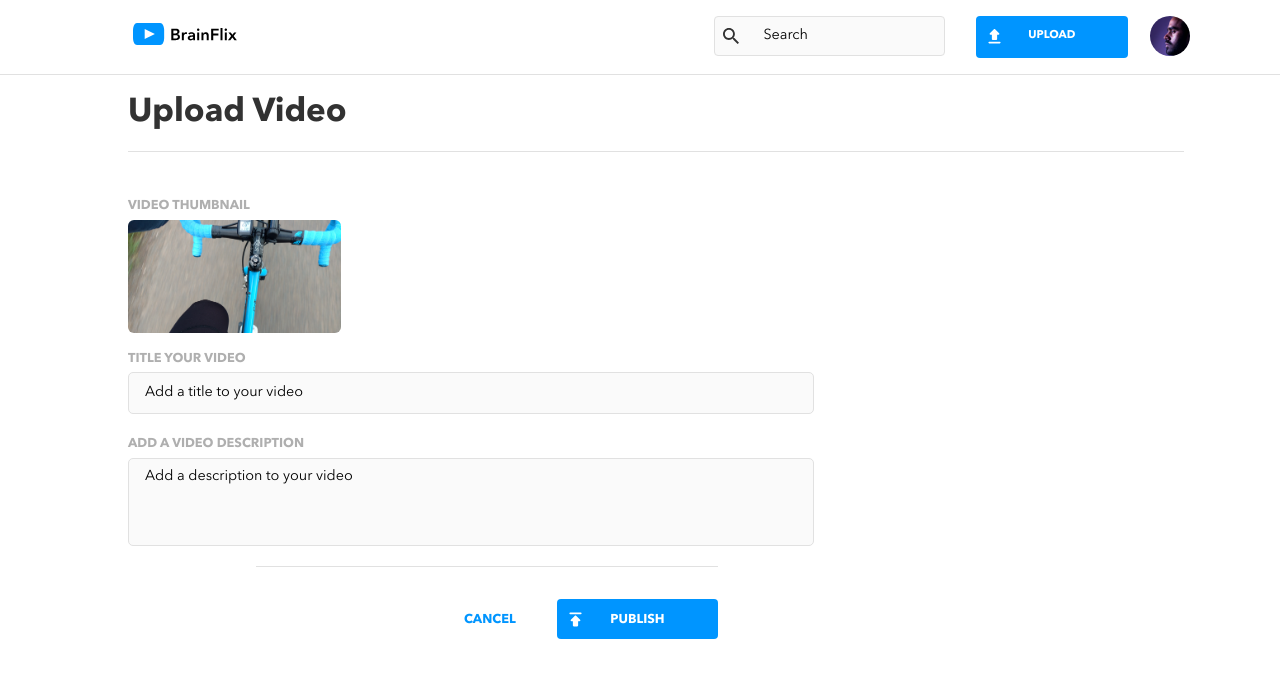
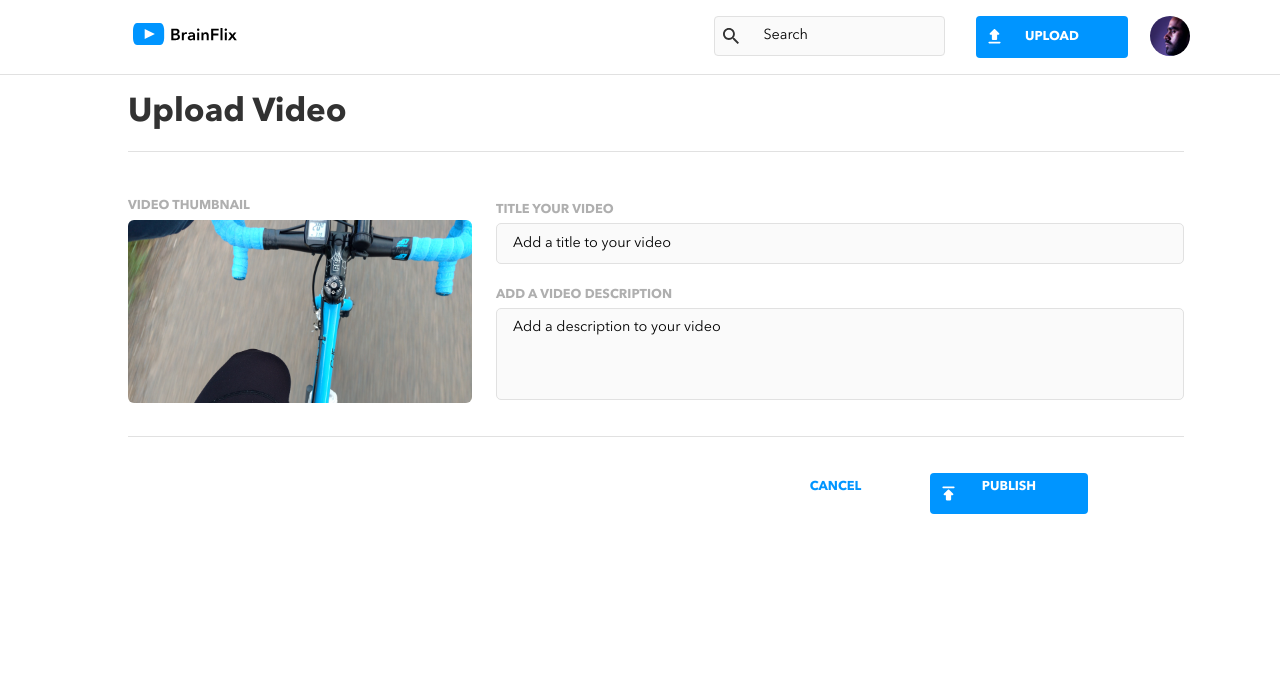
Before and after one commit to retrocolours/tatiana-privezentseva-brainflix, a React (Create React App) app: page /upload in a window 1280 px wide. Shown: the top 678 px of the page. Built offline with nearby package versions, Linux system fonts and the light colour scheme.

Commit message:
fix css for the Upload page

```diff
--- a/src/components/Button/Button.scss
+++ b/src/components/Button/Button.scss
@@ -50,17 +50,24 @@
     }
   }
 
+  &--upload {
+    @include desktop {
+      font-size: 0.8rem;
+    }
+  }
+
   &--publish {
+    padding-top: 0rem;
     background-image: url(../../assets/Icons/publish.svg);
     @include tablet {
       margin-top: 2rem;
       margin-left: 2rem;
-      width: 22%;
+      width: 24%;
     }
     @include desktop {
       font-size: 0.8rem;
-      width: 35%;
-      height: 2.5rem
+      width: 19%;
+      height: 2.6rem;
     }
   }
 
--- a/src/pages/Upload/Upload.js
+++ b/src/pages/Upload/Upload.js
@@ -35,12 +35,12 @@ function Upload() {
       <section className="form">
         <h1 className="form__title">Upload Video</h1>
         <div className="form__container">
-
           <form
             onSubmit={(event) => handleSubmit(event)}
             id="form__form"
             className="form__form"
           >
+            <div className="form__info">
               <div className="form__box">
                 <label className="form__subtitle">Video Thumbnail</label>
                 <img
@@ -49,6 +49,7 @@ function Upload() {
                   alt="thumbnail"
                 ></img>
               </div>
+              <div className="form__wrapper">
                 <label htmlFor="name" className="form__label--title">
                   Title your video{" "}
                 </label>
@@ -62,7 +63,10 @@ function Upload() {
                   value={videoTitle}
                 />
 
-            <label htmlFor="description" className="form__label--description">
+                <label
+                  htmlFor="description"
+                  className="form__label--description"
+                >
                   Add a video description{" "}
                 </label>
                 <textarea
@@ -75,6 +79,8 @@ function Upload() {
                   onChange={handleChangeDescription}
                   value={videoDescription}
                 ></textarea>
+              </div>
+            </div>
             {/* <button className="btn--publish" type="submit">
               Publish
             </button> */}
--- a/src/pages/Upload/Upload.scss
+++ b/src/pages/Upload/Upload.scss
@@ -27,7 +27,6 @@
 
     @include desktop {
       margin-left: 8rem;
-
     }
   }
 
@@ -46,7 +45,6 @@
       margin-left: 8rem;
       margin-right: 6rem;
       margin-bottom: 1rem;
-      justify-content: space-between;
     }
   }
 
@@ -82,15 +80,36 @@
     display: flex;
     flex-direction: column;
     @include desktop {
-      width: 65%;
+      width: 100%;
     }
   }
 
   &__box {
     @include desktop {
-      width: 31%;
+      width: 35%;
       padding-top: 0.8rem;
+    }
+  }
 
+  &__wrapper {
+    display: flex;
+    flex-direction: column;
+    @include desktop {
+      width: 70%;
+    }
+  }
+
+  &__info {
+    @include tablet {
+      display: flex;
+      flex-direction: column;
+      border-bottom: 1px solid $secondary-color2;
+      padding-bottom: 0.2rem;
+    }
+    @include desktop {
+      flex-direction: row;
+      gap: 1.5rem;
+      padding-bottom: 1rem;
     }
   }
 
@@ -110,6 +129,9 @@
 
   &__input--description {
     height: 5.5rem;
+    @include desktop {
+      height: 5.7rem;
+    }
   }
 
   ::placeholder {
@@ -121,12 +143,9 @@
 
   &__buttons {
     display: flex;
-    flex-direction: column;
-    margin-left: 1rem;
-    margin-right: 1rem;
+    flex-direction: column-reverse;
 
     @include tablet {
-      border-top: 1px solid $secondary-color2;
       flex-direction: row;
       justify-content: flex-end;
       align-items: baseline;
@@ -135,8 +154,9 @@
     }
 
     @include desktop {
-        margin-right: 6rem;
-        margin-left: 8rem;
+      margin-right: 6rem;
+      margin-left: 8rem;
+      border-top: none;
     }
   }
 }
```
Lines whose indentation alone changed are shown as unchanged.
